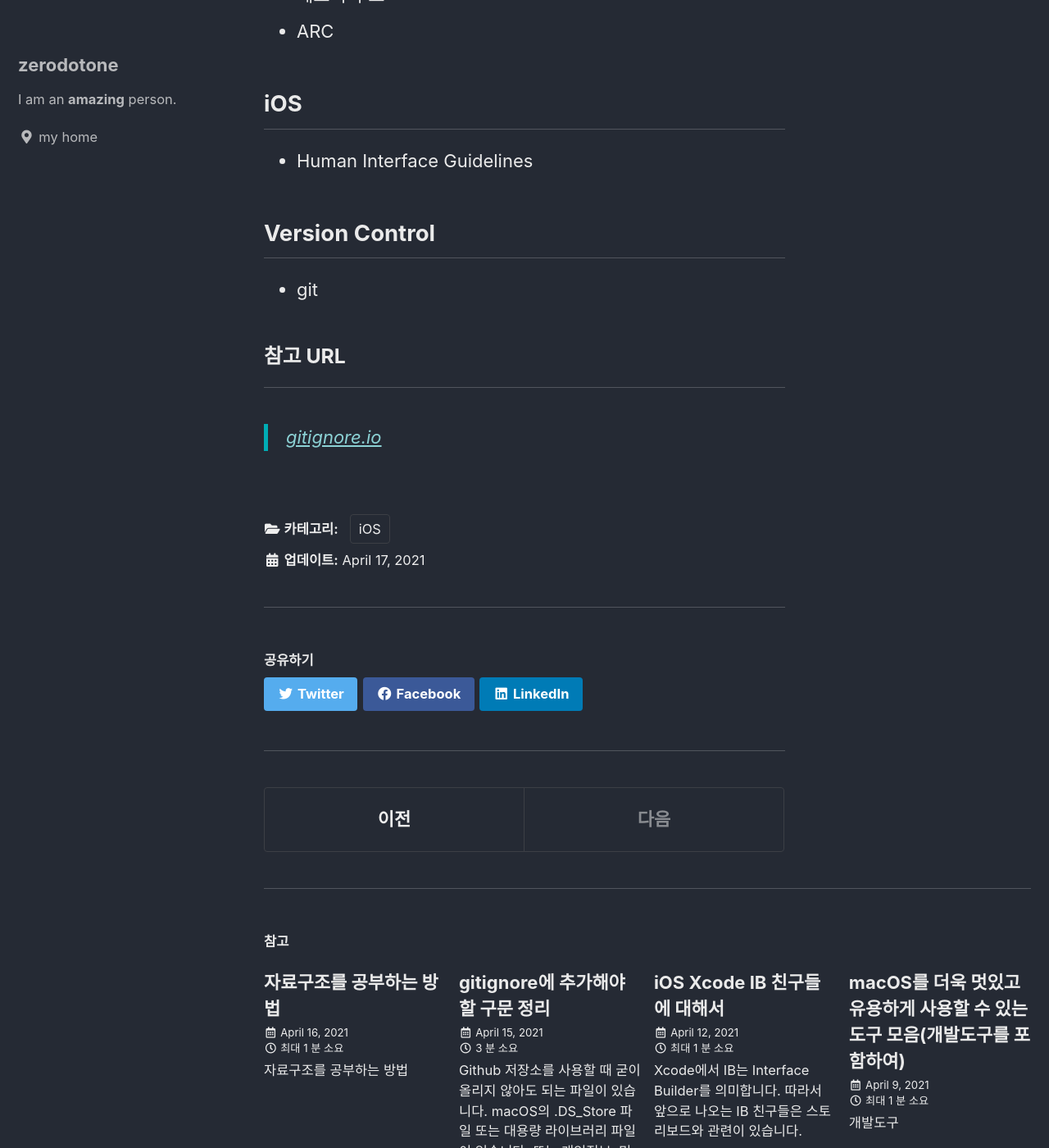
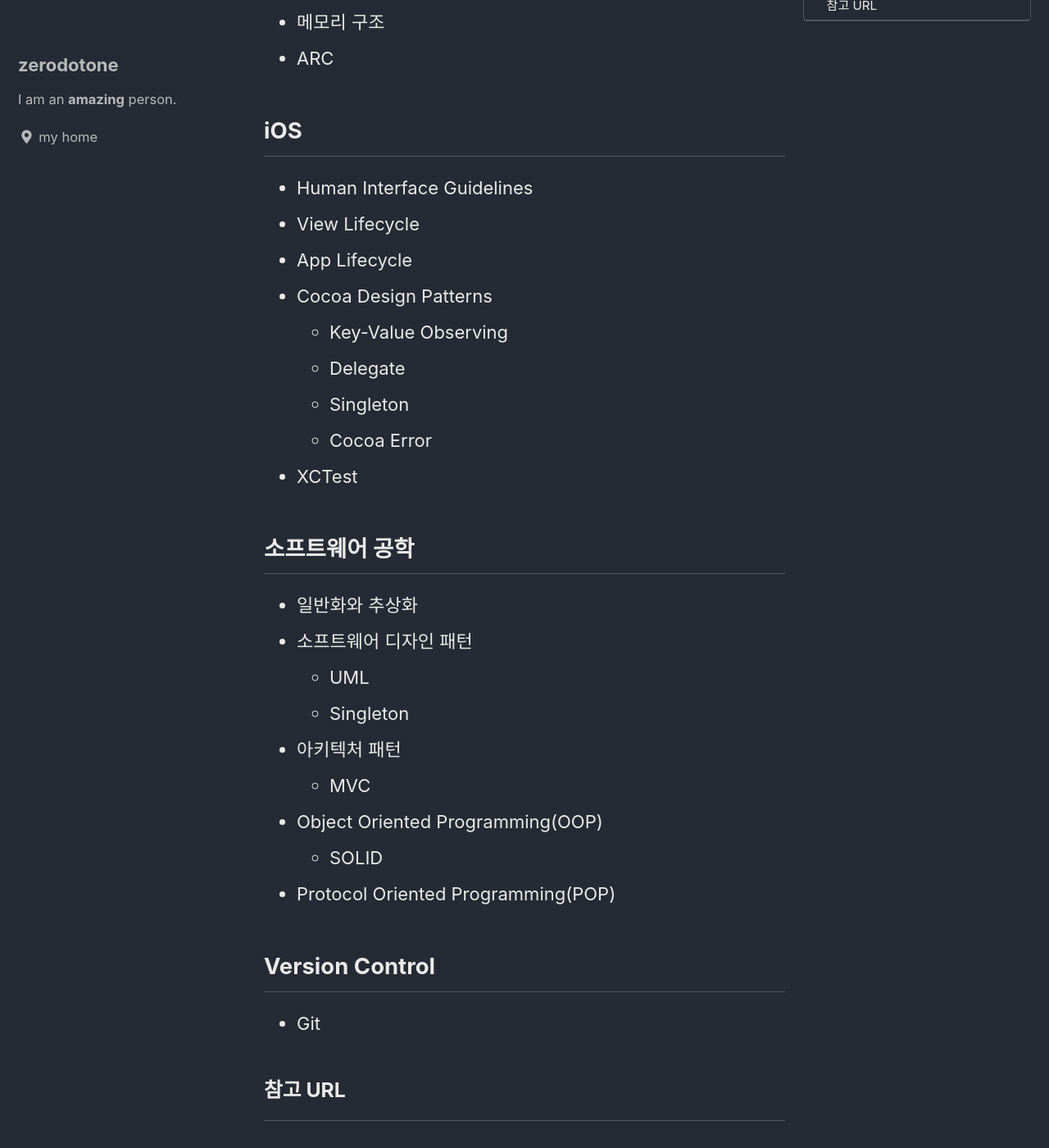
Before and after one commit to zdodev/zdodev.github.io, a Jekyll site: the page built from _posts/2021-04-17-iOS-개발-공부-키워드.md, in a window 1280 px wide and 1400 px high, scrolled down 401 px. Shown: the whole window at 82% size. Built offline with Jekyll 4.4.1, drawn with Linux system fonts in a browser that asks for light colours; cached includes are drawn as plain includes; some of the changed text lies outside the part shown.

Commit message:
🖋: iOS 공부 키워드 정리 업데이트.

```diff
--- a/_posts/2021-04-17-iOS-개발-공부-키워드.md
+++ b/_posts/2021-04-17-iOS-개발-공부-키워드.md
@@ -9,6 +9,8 @@ comments: true
 
 ---
 
+iOS 개발 공부에 관련한 키워드를 정리해보았습니다.
+
 ## Swift
 
 -   고차함수
@@ -18,10 +20,30 @@ comments: true
 ## iOS
 
 -   Human Interface Guidelines
+-   View Lifecycle
+-   App Lifecycle
+-   Cocoa Design Patterns
+    -   Key-Value Observing
+    -   Delegate
+    -   Singleton
+    -   Cocoa Error
+-   XCTest
+
+## 소프트웨어 공학
+
+-   일반화와 추상화
+-   소프트웨어 디자인 패턴
+    -   UML
+    -   Singleton
+-   아키텍처 패턴
+    -   MVC
+-   Object Oriented Programming(OOP)
+    -   SOLID
+-   Protocol Oriented Programming(POP)
 
 ## Version Control
 
--   git
+-   Git
 
 ### 참고 URL
 
```
